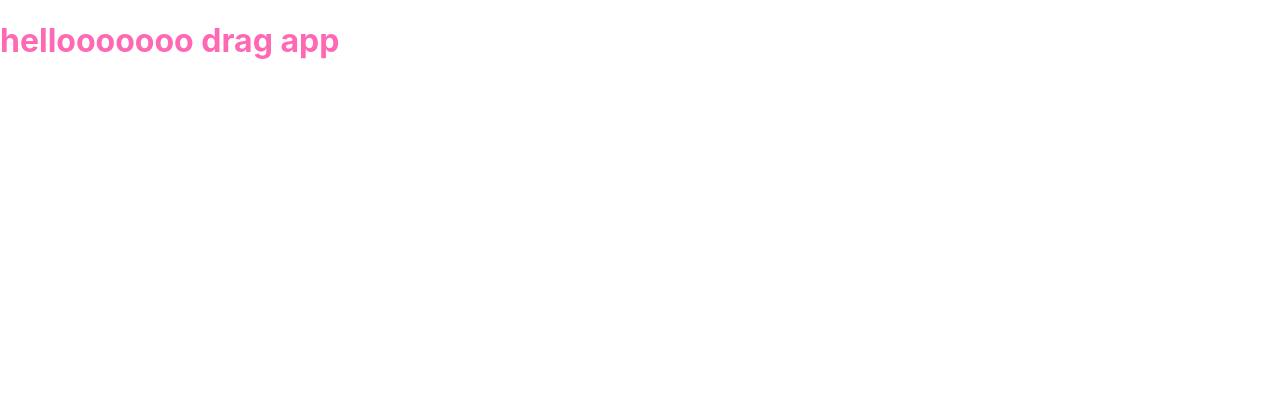
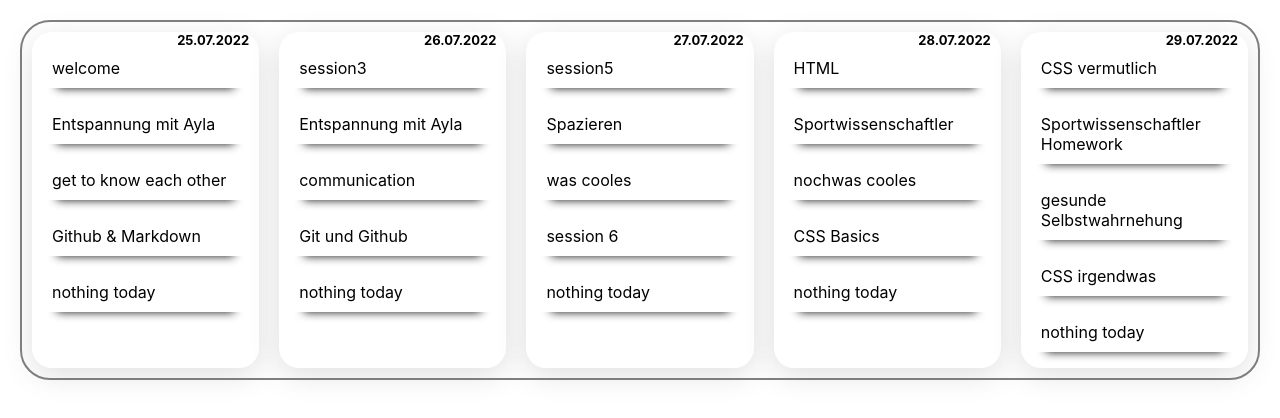
Before and after one commit to julialoeschel/drag-my-days, a Next.js app: page / in a window 1280 px wide. Shown: the top 418 px of the page. Built offline with nearby package versions, Linux system fonts and the light colour scheme.

Commit message:
create a weeks overview

```diff
--- a/pages/index.js
+++ b/pages/index.js
@@ -1,7 +1,11 @@
-import Head from "next/head";
-import Image from "next/image";
+import OneWeek from "../public/Components/OneWeek";
 import styles from "../styles/Home.module.css";
+import { data } from "../public/data";
 
 export default function Home() {
-  return <h1 className={styles.heading}>hellooooooo drag app</h1>;
+  return (
+    <>
+      <OneWeek data={data[0]}></OneWeek>
+    </>
+  );
 }
--- /dev/null
+++ b/public/Components/OneDay.js
@@ -0,0 +1,15 @@
+import styles from "../../styles/OneDay.module.css";
+
+export default function OneDay({ day }) {
+  console.log(day);
+  return (
+    <div className={styles.container}>
+      <h2 className={styles.date}>{day.date}</h2>
+      <p className={styles.session}>{day.session1}</p>
+      <p className={styles.session}>{day.breather}</p>
+      <p className={styles.session}>{day.guestSession}</p>
+      <p className={styles.session}>{day.session2}</p>
+      <p className={styles.session}>{day.assignment}</p>
+    </div>
+  );
+}
--- /dev/null
+++ b/public/Components/OneWeek.js
@@ -0,0 +1,12 @@
+import styles from "../../styles/OneWeek.module.css";
+import OneDay from "./OneDay";
+
+export default function OneWeek({ data }) {
+  return (
+    <div className={styles.container}>
+      {data.days.map((day) => (
+        <OneDay day={day} key={day.date}></OneDay>
+      ))}
+    </div>
+  );
+}
--- /dev/null
+++ b/public/data.js
@@ -0,0 +1,72 @@
+export const data = [
+  {
+    week: 1,
+    days: [
+      {
+        date: "25.07.2022",
+        session1: "welcome",
+        coachSession1: "Julia",
+        breather: "Entspannung mit Ayla",
+        coachBreather: "Ayla",
+        guestSession: "get to know each other",
+        coachGuestSession: "Julia",
+        session2: "Github & Markdown",
+        coachSession2: "Julia",
+        assignment: "nothing today",
+        feiertag: false,
+      },
+      {
+        date: "26.07.2022",
+        session1: "session3",
+        coachSession1: "Gregor",
+        breather: "Entspannung mit Ayla",
+        coachBreather: "Ayla",
+        guestSession: "communication",
+        coachGuestSession: "Nele",
+        session2: "Git und Github",
+        coachSession2: "Gregor",
+        assignment: "nothing today",
+        feiertag: false,
+      },
+      {
+        date: "27.07.2022",
+        session1: "session5",
+        coachSession1: "Mareike",
+        breather: "Spazieren",
+        coachBreather: "Julia",
+        guestSession: "was cooles",
+        coachGuestSession: "jemand von uns",
+        session2: "session 6",
+        coachSession2: "Julia",
+        assignment: "nothing today",
+        feiertag: false,
+      },
+      {
+        date: "28.07.2022",
+        session1: "HTML",
+        coachSession1: "Julia",
+        breather: "Sportwissenschaftler",
+        coachBreather: "Sportwissenschaftler",
+        guestSession: "nochwas cooles",
+        coachGuestSession: "jemand von uns",
+        session2: "CSS Basics",
+        coachSession2: "Mareike",
+        assignment: "nothing today",
+        feiertag: false,
+      },
+      {
+        date: "29.07.2022",
+        session1: "CSS vermutlich",
+        coachSession1: "Gregor",
+        breather: "Sportwissenschaftler Homework",
+        coachBreather: "Sportwissenschaftler",
+        guestSession: "gesunde Selbstwahrnehung",
+        coachGuestSession: "Neke",
+        session2: "CSS irgendwas",
+        coachSession2: "Mareike",
+        assignment: "nothing today",
+        feiertag: false,
+      },
+    ],
+  },
+];
--- /dev/null
+++ b/styles/OneDay.module.css
@@ -0,0 +1,23 @@
+.container {
+  display: inline-block;
+  margin: 10px;
+  padding: 0 10px;
+  box-shadow: rgba(100, 100, 111, 0.2) 0px 7px 29px 0px;
+  position: relative;
+  width: 300px;
+  background-color: white;
+  border-radius: 20px;
+}
+
+.date {
+  font-size: small;
+  padding: 0 10px;
+  margin: 0;
+  position: absolute;
+  right: 0;
+}
+
+.session {
+  box-shadow: 0px 15px 10px -15px #111;
+  padding: 10px;
+}
--- /dev/null
+++ b/styles/OneWeek.module.css
@@ -0,0 +1,7 @@
+.container {
+  border: 2px gray solid;
+  border-radius: 30px;
+  margin: 20px;
+  display: flex;
+  justify-content: space-around;
+}
```
Also changed, not shown: public/vercel.svg (deleted).
